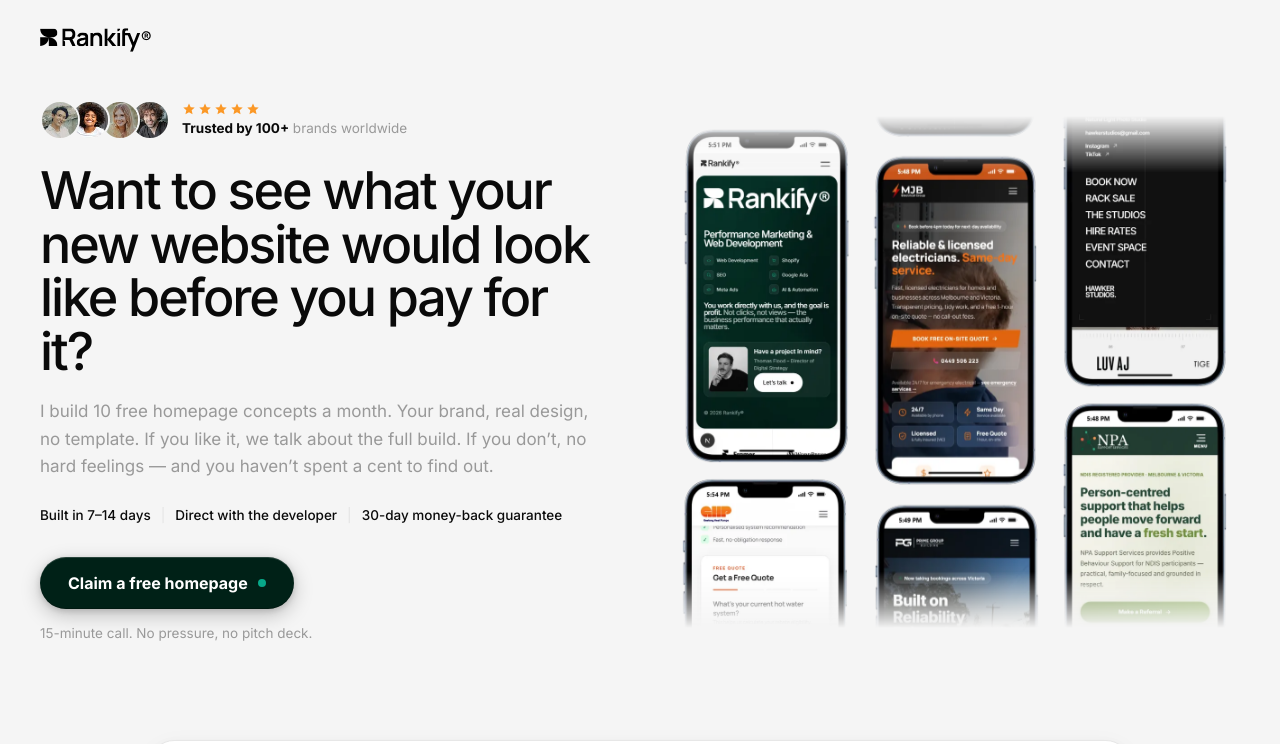
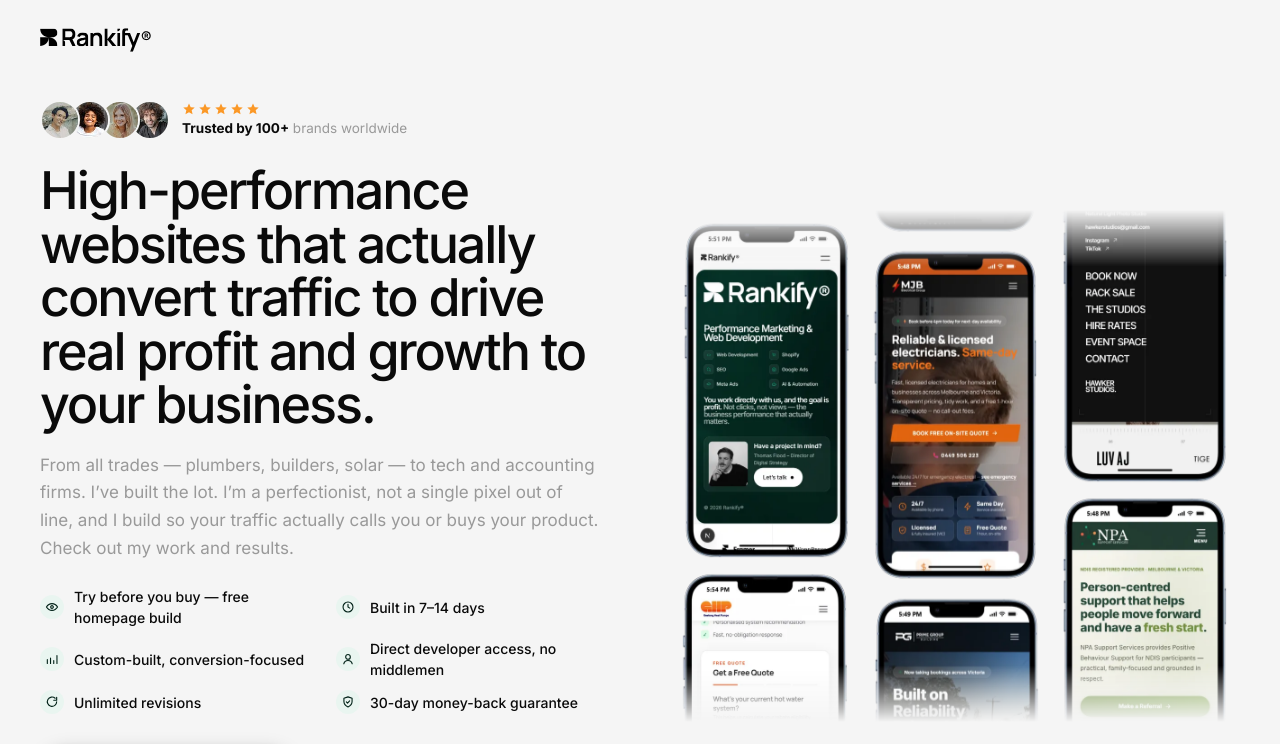
Before and after one commit to rankify-ops/rankify-com-au, a Next.js app: page /free-homepage in a window 1280 px wide. Shown: the top 744 px of the page. Built offline with nearby package versions, Linux system fonts and the light colour scheme.

Commit message:
Free homepage hero: web dev headline and intro, six badges with icons

```diff
--- a/src/app/free-homepage/page.tsx
+++ b/src/app/free-homepage/page.tsx
@@ -4,7 +4,7 @@ import Link from "next/link";
 import { asset } from "@/lib/basePath";
 import { Reveal } from "@/components/ui/Reveal";
 import { ScreenshotWall } from "@/components/service-page/ScreenshotWall";
-import { TrustRow } from "@/components/service-page/ServiceHero";
+import { CheckItem, TrustRow } from "@/components/service-page/ServiceHero";
 import { CaseStudyRow } from "@/components/service-page/CaseStudyRow";
 import { ComparisonSection } from "@/components/service-page/ComparisonSection";
 import { IndustriesSection } from "@/components/service-page/IndustriesSection";
@@ -54,7 +54,19 @@ const BOOK = "/free-homepage/book";
 const CTA = "Claim a free homepage";
 const LOGO = "/assets/images/ha7iyKKaK8R1V7r8jKPhCa6P74.svg";
 
-const TRUST = ["Built in 7–14 days", "Direct with the developer", "30-day money-back guarantee"];
+/**
+ * The web dev hero's four badges plus the two this offer turns on: the
+ * turnaround, and the free homepage itself. Each picks up its own icon from
+ * BADGE_ICONS — four identical ticks read as one block and get skimmed.
+ */
+const BADGES = [
+  "Try before you buy — free homepage build",
+  "Built in 7–14 days",
+  "Custom-built, conversion-focused",
+  "Direct developer access, no middlemen",
+  "Unlimited revisions",
+  "30-day money-back guarantee",
+];
 
 /** Pulls a block straight off the web dev page so there's one copy to maintain. */
 function block<T extends { type: string }>(type: T["type"]): T | undefined {
@@ -188,28 +200,22 @@ export default function FreeHomepagePage() {
             </Reveal>
             <Reveal delay={0.05}>
               <h1 className="text-[clamp(32px,4.2vw,52px)] font-medium leading-[1.03] tracking-[-0.04em]">
-                Want to see what your new website would look like before you pay for it?
+                High-performance websites that actually convert traffic to drive real profit and
+                growth to your business.
               </h1>
             </Reveal>
             <Reveal delay={0.1}>
               <p className="mt-5 max-w-[560px] text-[17px] leading-relaxed text-grey">
-                I build 10 free homepage concepts a month. Your brand, real design, no template. If you
-                like it, we talk about the full build. If you don&rsquo;t, no hard feelings — and you
-                haven&rsquo;t spent a cent to find out.
+                From all trades — plumbers, builders, solar — to tech and accounting firms.
+                I&rsquo;ve built the lot. I&rsquo;m a perfectionist, not a single pixel out of line,
+                and I build so your traffic actually calls you or buys your product. Check out my
+                work and results.
               </p>
             </Reveal>
             <Reveal delay={0.15}>
-              {/* The separator trails each item as an ::after rather than
-                  leading the next one — leading it puts a stray bar at the
-                  start of the wrapped line at 390px. */}
-              <ul className="mt-6 flex flex-wrap items-center gap-x-2.5 gap-y-1 text-[13.5px] font-medium text-ink">
-                {TRUST.map((t) => (
-                  <li
-                    key={t}
-                    className="after:ml-2.5 after:text-line after:content-['|'] last:after:content-none"
-                  >
-                    {t}
-                  </li>
+              <ul className="mt-6 grid gap-x-6 gap-y-2.5 sm:grid-cols-2">
+                {BADGES.map((b) => (
+                  <CheckItem key={b} label={b} />
                 ))}
               </ul>
             </Reveal>
--- a/src/components/service-page/ServiceHero.tsx
+++ b/src/components/service-page/ServiceHero.tsx
@@ -63,9 +63,14 @@ const BADGE_ICONS: { match: RegExp; path: string }[] = [
   { match: /developer access|middlemen|direct/i, path: "M12 12.4a4 4 0 1 0 0-8 4 4 0 0 0 0 8ZM4.8 20.2a7.4 7.4 0 0 1 14.4 0" },
   // built to convert — a rising chart
   { match: /convert|conversion|custom-built|performance/i, path: "M4 19.5V13M9.5 19.5v-9M15 19.5v-5M20.5 19.5V6" },
+  // turnaround — a clock
+  { match: /days|weeks|turnaround|live in/i, path: "M12 20.5a8.5 8.5 0 1 0 0-17 8.5 8.5 0 0 0 0 17ZM12 7.4V12l3.1 1.9" },
+  // see it first — an eye
+  { match: /try before|free homepage|see it first|preview/i, path: "M2.5 12S6 6.2 12 6.2 21.5 12 21.5 12 18 17.8 12 17.8 2.5 12 2.5 12Zm9.5 2.3a2.3 2.3 0 1 0 0-4.6 2.3 2.3 0 0 0 0 4.6Z" },
 ];
 
-function CheckItem({ label }: { label: string }) {
+/** A hero badge: label plus the icon matched from BADGE_ICONS. */
+export function CheckItem({ label }: { label: string }) {
   const icon = BADGE_ICONS.find((i) => i.match.test(label));
   return (
     <li className="flex items-center gap-2.5 text-[14px] font-medium text-ink">
```
